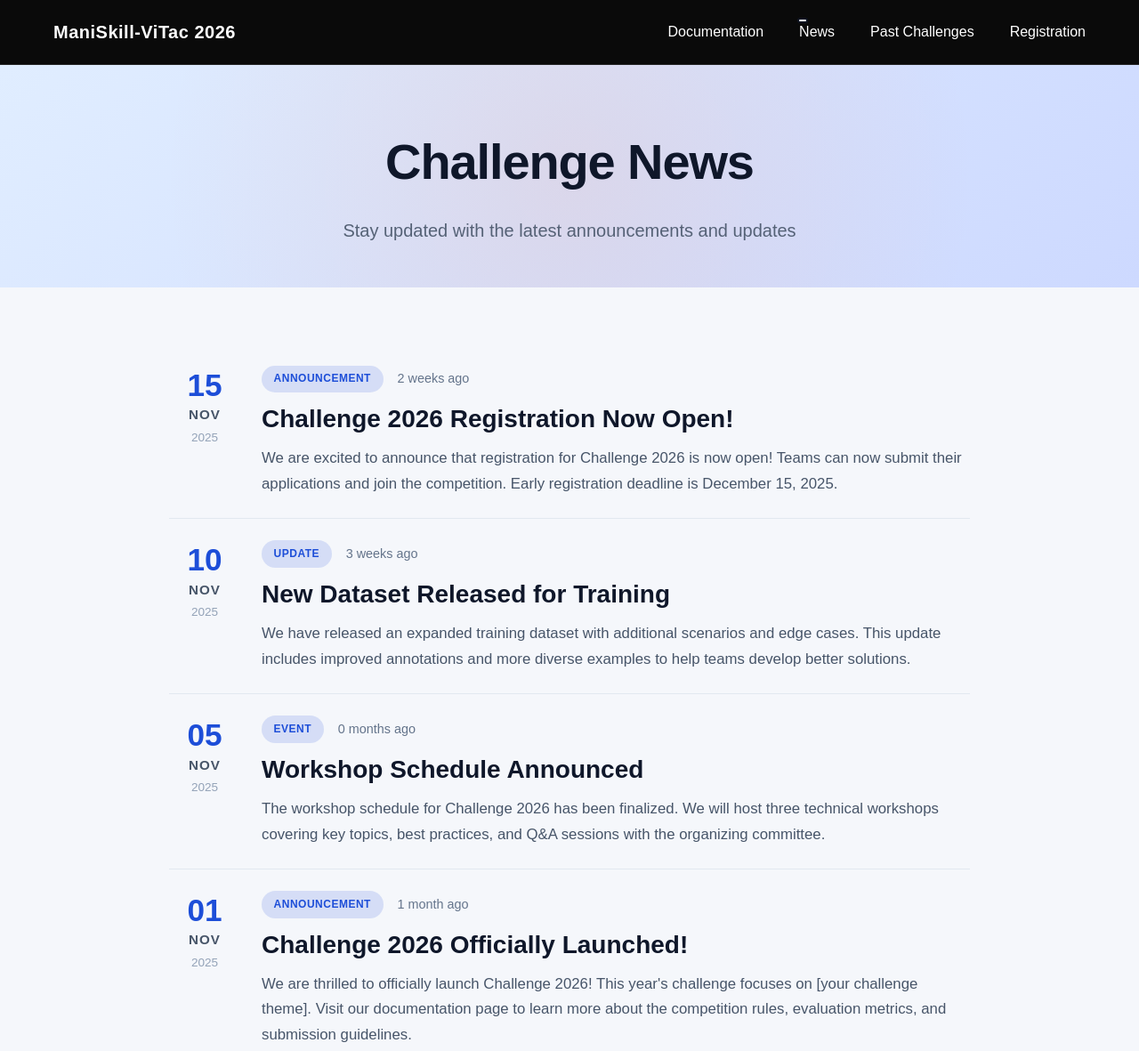
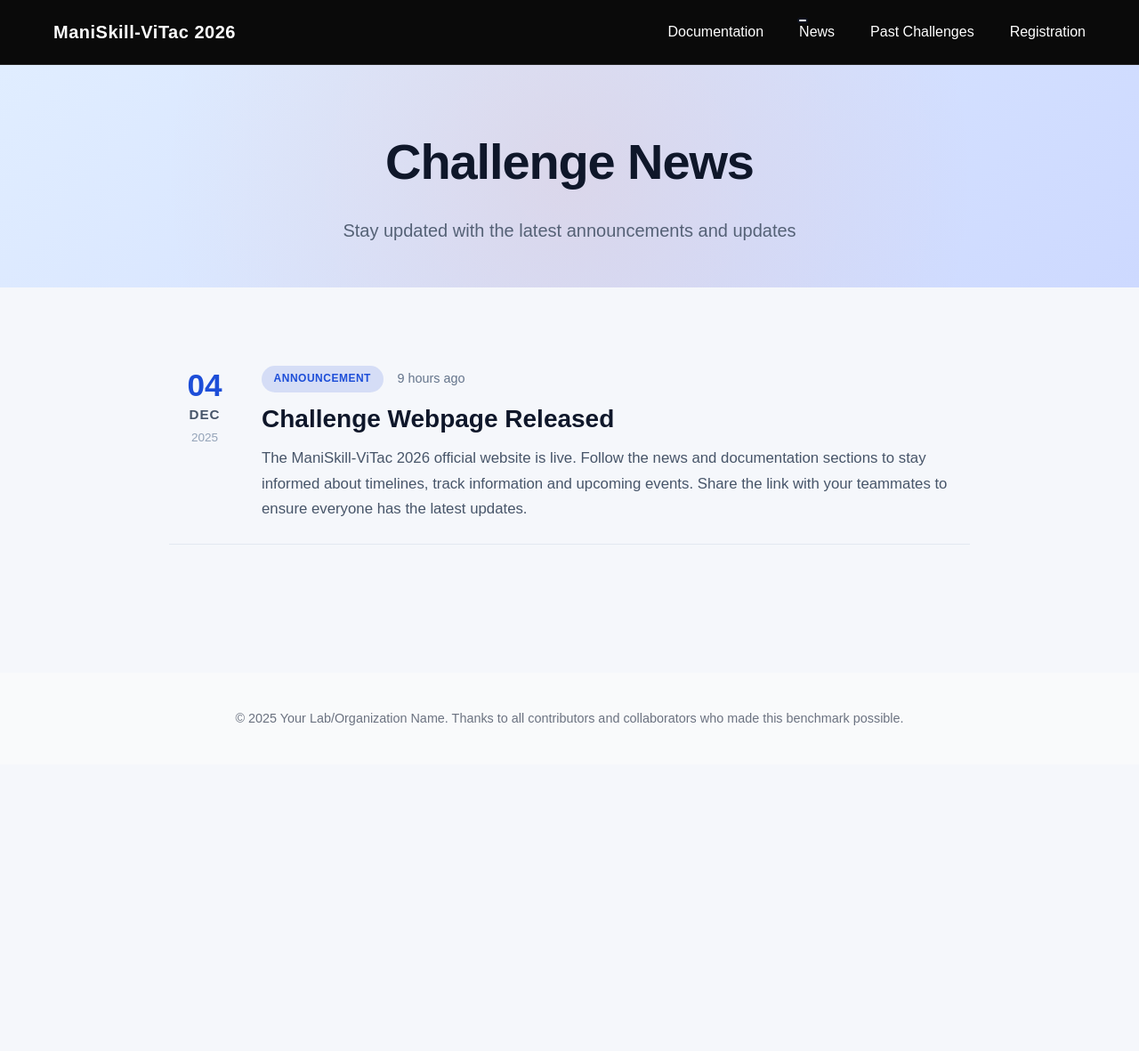
Before and after one commit to chuanyune/Challenge_2026_page, a plain HTML site: page news.html in a window 1280 px wide. Shown: the top 1181 px of the page at 89% size. After the commit the page ends 859 px from the top, so only its background shows below. Drawn offline with Linux system fonts and the light colour scheme.

Commit message:
fix some error

```diff
--- a/news-indicator.js
+++ b/news-indicator.js
@@ -1,6 +1,4 @@
-// Simple red-dot indicator for new News items
-// Update this date string whenever you add a newer news entry in news.html
-const LATEST_NEWS_DATE = '2025-11-15'; // YYYY-MM-DD, should match newest data-date in news.html
+const LATEST_NEWS_DATE = '2025-11-15';
 const NEWS_LAST_SEEN_KEY = 'challenge_news_last_seen';
 
 function updateNewsBadge() {
@@ -21,14 +19,12 @@ function markNewsAsSeen() {
   try {
     localStorage.setItem(NEWS_LAST_SEEN_KEY, LATEST_NEWS_DATE);
   } catch (e) {
-    // ignore storage errors (e.g., private mode)
   }
 }
 
 document.addEventListener('DOMContentLoaded', function () {
   updateNewsBadge();
 
-  // When on News page, mark latest news as seen
   if (document.body.classList.contains('news-page')) {
     markNewsAsSeen();
   }
--- a/news.html
+++ b/news.html
@@ -8,7 +8,6 @@
     <link rel="stylesheet" href="news.css">
 </head>
 <body class="news-page">
-    <!-- Navigation -->
     <nav class="navbar">
         <div class="container">
             <div class="nav-brand">
@@ -35,7 +34,6 @@
         </div>
     </nav>
 
-    <!-- News Header -->
     <section class="news-header">
         <div class="container">
             <h1 class="news-title">Challenge News</h1>
@@ -43,12 +41,10 @@
         </div>
     </section>
 
-    <!-- News Content -->
     <section class="news-content">
         <div class="container">
             <div class="news-list">
-                <!-- News Item 1 -->
-                <article class="news-item" data-date="2025-11-15">
+                <!-- <article class="news-item" data-date="2025-11-15">
                     <div class="news-date">
                         <span class="date-day">15</span>
                         <span class="date-month">Nov</span>
@@ -68,7 +64,6 @@
                     </div>
                 </article>
 
-                <!-- News Item 2 -->
                 <article class="news-item" data-date="2025-11-10">
                     <div class="news-date">
                         <span class="date-day">10</span>
@@ -87,31 +82,29 @@
                             develop better solutions.
                         </p>
                     </div>
-                </article>
+                </article> -->
 
-                <!-- News Item 3 -->
-                <article class="news-item" data-date="2025-11-05">
+                <article class="news-item" data-date="2025-12-04">
                     <div class="news-date">
-                        <span class="date-day">05</span>
-                        <span class="date-month">Nov</span>
+                        <span class="date-day">04</span>
+                        <span class="date-month">Dec</span>
                         <span class="date-year">2025</span>
                     </div>
                     <div class="news-body">
                         <div class="news-meta">
-                            <span class="news-category">Event</span>
-                            <span class="news-time" data-date="2025-11-05"></span>
+                            <span class="news-category">Announcement</span>
+                            <span class="news-time" data-date="2025-12-04"></span>
                         </div>
-                        <h2 class="news-heading">Workshop Schedule Announced</h2>
+                        <h2 class="news-heading">Challenge Webpage Released</h2>
                         <p class="news-excerpt">
-                            The workshop schedule for Challenge 2026 has been finalized. We will host three
-                            technical workshops covering key topics, best practices, and Q&A sessions with
-                            the organizing committee.
+                            The ManiSkill-ViTac 2026 official website is live. Follow the news and documentation
+                            sections to stay informed about timelines, track information and upcoming events.
+                            Share the link with your teammates to ensure everyone has the latest updates.
                         </p>
                     </div>
                 </article>
 
-                <!-- News Item 4 -->
-                <article class="news-item" data-date="2025-11-01">
+                <!-- <article class="news-item" data-date="2025-11-01">
                     <div class="news-date">
                         <span class="date-day">01</span>
                         <span class="date-month">Nov</span>
@@ -131,7 +124,6 @@
                     </div>
                 </article>
 
-                <!-- News Item 5 -->
                 <article class="news-item" data-date="2025-10-25">
                     <div class="news-date">
                         <span class="date-day">25</span>
@@ -150,13 +142,12 @@
                             metrics and leaderboard rankings.
                         </p>
                     </div>
-                </article>
+                </article> -->
             </div>
 
         </div>
     </section>
 
-    <!-- Footer -->
     <footer class="footer">
         <div class="container">
             <p>© 2025 Your Lab/Organization Name. Thanks to all contributors and collaborators who made this benchmark possible.</p>
@@ -165,18 +156,15 @@
 
     <script src="news-indicator.js"></script>
     <script>
-        // 计算相对时间的函数
         function getRelativeTime(dateString) {
             const newsDate = new Date(dateString);
             const now = new Date();
             const diffInSeconds = Math.floor((now - newsDate) / 1000);
 
-            // 如果日期在未来，返回 "Coming soon"
             if (diffInSeconds < 0) {
                 return "Coming soon";
             }
 
-            // 计算时间差
             const seconds = diffInSeconds;
             const minutes = Math.floor(seconds / 60);
             const hours = Math.floor(minutes / 60);
@@ -185,7 +173,6 @@
             const months = Math.floor(days / 30);
             const years = Math.floor(days / 365);
 
-            // 返回相对时间字符串
             if (seconds < 60) {
                 return seconds <= 1 ? "Just now" : seconds + " seconds ago";
             } else if (minutes < 60) {
@@ -203,7 +190,6 @@
             }
         }
 
-        // 更新所有新闻的相对时间
         function updateAllRelativeTimes() {
             const timeElements = document.querySelectorAll('.news-time[data-date]');
             timeElements.forEach(element => {
@@ -214,12 +200,10 @@
             });
         }
 
-        // 页面加载时更新
         document.addEventListener('DOMContentLoaded', function() {
             updateAllRelativeTimes();
 
-            // 每分钟更新一次（可选，让时间实时更新）
-            setInterval(updateAllRelativeTimes, 60000); // 60000毫秒 = 1分钟
+            setInterval(updateAllRelativeTimes, 60000);
         });
     </script>
 </body>
--- a/styles.css
+++ b/styles.css
@@ -41,7 +41,6 @@ body {
     padding: 0 20px;
 }
 
-/* Navigation */
 .navbar {
     background-color: var(--dark-bg);
     padding: 1.25rem 0;
@@ -97,7 +96,6 @@ body {
     top: -1px;
 }
 
-/* Nav dropdown for past challenges */
 .nav-item-dropdown {
     position: relative;
 }
@@ -146,7 +144,6 @@ body {
     background-color: rgba(55, 65, 81, 0.9);
 }
 
-/* Hero Section */
 .hero {
     background-color: var(--dark-bg);
     color: var(--text-primary);
@@ -167,7 +164,7 @@ body {
     bottom: 0;
     background-image:
         linear-gradient(180deg, rgba(0, 0, 0, 0.55) 0%, rgba(0, 0, 0, 0.8) 100%),
-        url('imgs/hero_bg.jpg'); /* TODO: 将 hero_bg.jpg 替换为你的背景图片文件名 */
+        url('imgs/hero_bg.jpg');
     background-size: cover;
     background-position: center;
     background-repeat: no-repeat;
@@ -268,7 +265,6 @@ body {
     box-shadow: 0 8px 20px rgba(255, 107, 53, 0.4);
 }
 
-/* Hero Banner */
 .hero-banner {
     background-color: var(--primary-blue);
     padding: 1.25rem 0;
@@ -318,7 +314,6 @@ body {
     transform: translateY(-1px);
 }
 
-/* Main Content */
 .main-content {
     padding: 5rem 0;
     background-color: #f5f7fb;
@@ -345,7 +340,6 @@ body {
     font-weight: 600;
 }
 
-/* Timeline Section */
 .timeline-section {
     margin: 1rem 0;
     padding: 1.5rem 0 0.5rem;
@@ -394,7 +388,6 @@ body {
     font-weight: 600;
 }
 
-/* Scenarios Section */
 .scenarios-section {
     margin: 5rem 0;
     padding: 2rem 0;
@@ -407,7 +400,6 @@ body {
     margin-bottom: 1rem;
 }
 
-/* Team Section */
 .team-section {
     margin: 5rem 0;
     padding: 3rem 0 2rem;
@@ -479,7 +471,6 @@ body {
     line-height: 1.4;
 }
 
-/* Contact Section */
 .contact-section {
     margin: 5rem 0;
     padding: 3rem 0 2rem;
@@ -503,7 +494,6 @@ body {
     text-decoration: underline;
 }
 
-/* Sponsors Section */
 .sponsors-section {
     margin: 5rem 0;
     padding: 3rem 0 2rem;
@@ -543,7 +533,6 @@ body {
     transform: translateY(-2px);
 }
 
-/* Footer */
 .footer {
     background-color: var(--bg-light);
     padding: 2.5rem 0;
@@ -557,7 +546,6 @@ body {
     line-height: 1.6;
 }
 
-/* Responsive Design */
 @media (max-width: 768px) {
     .hero-title {
         font-size: 3rem;
```
Also changed, not shown: doc.css (+0 -8 lines), doc.html (+0 -9 lines), index.html (+1 -21 lines), news.css (+0 -10 lines).
